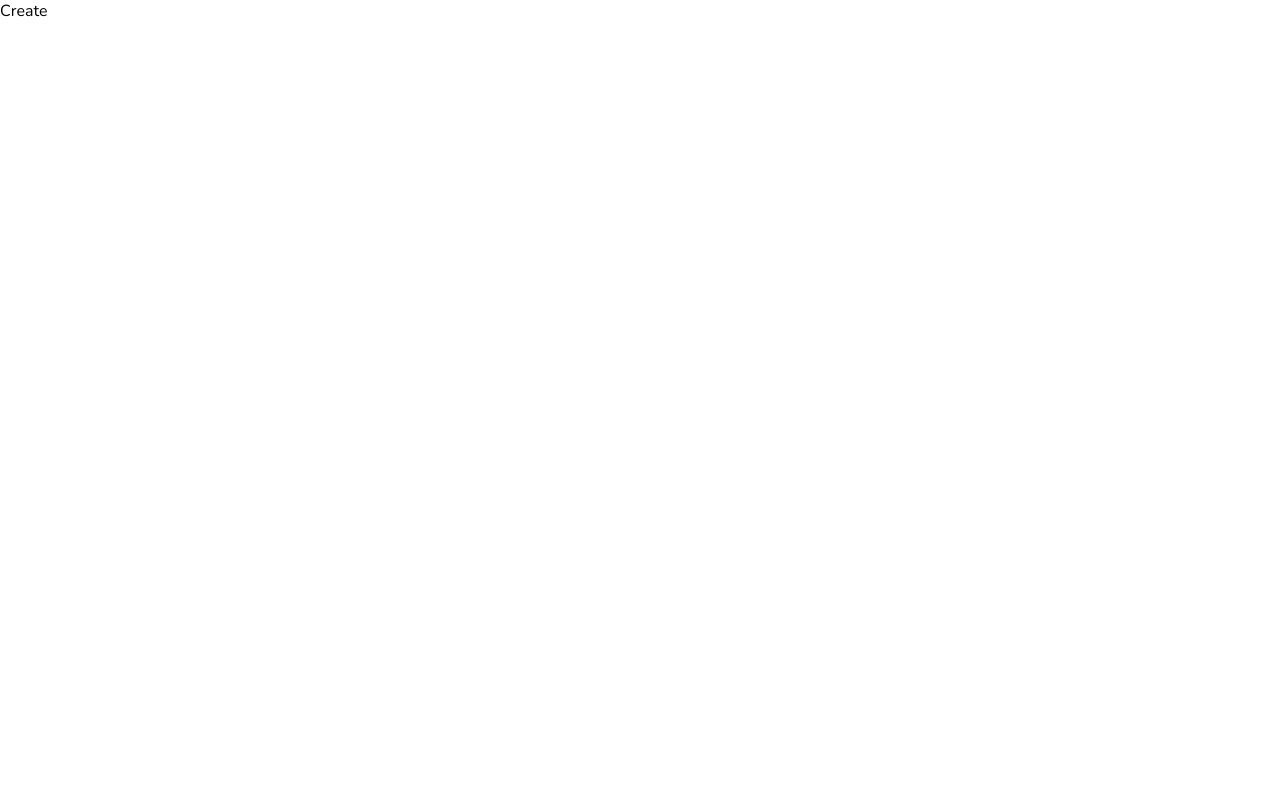
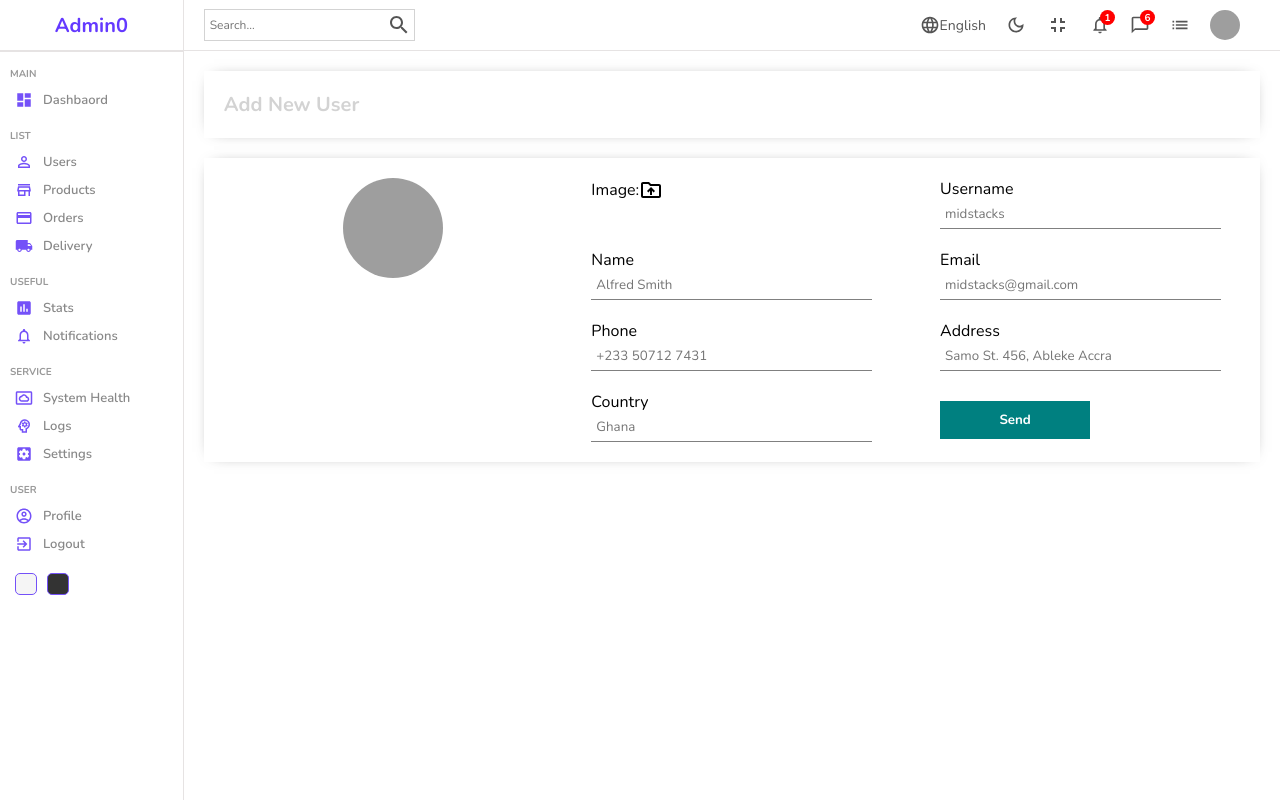
Before and after one commit to Midstackdev/react-firebase-admin, a React (Create React App) app: page /users/new in a window 1280 px wide. Built offline with nearby package versions, Linux system fonts and the light colour scheme; grey boxes are pictures that could not be loaded.

Commit message:
add item

```diff
--- a/src/App.jsx
+++ b/src/App.jsx
@@ -20,12 +20,12 @@ function App() {
             <Route path="users">
               <Route index element={<List/>}/>
               <Route path=":userId" element={<Show/>}/>
-              <Route path="new" element={<Create/>}/>
+              <Route path="new" element={<Create title="User"/>}/>
             </Route>
             <Route path="products">
               <Route index element={<List/>}/>
               <Route path=":productId" element={<Show/>}/>
-              <Route path="new" element={<Create/>}/>
+              <Route path="new" element={<Create title="Product"/>}/>
             </Route>
           </Route>
         </Routes>
--- a/src/components/datatable/Datatable.jsx
+++ b/src/components/datatable/Datatable.jsx
@@ -2,6 +2,7 @@ import React from 'react'
 import { DataGrid } from '@mui/x-data-grid';
 import './datatable.scss'
 import { userColumns, userRows } from '../../dummy';
+import { Link } from 'react-router-dom';
 
 const Datatable = () => {
 
@@ -13,7 +14,9 @@ const Datatable = () => {
             renderCell: () => {
               return (
                 <div className="cellAction">
-                  <div className="viewButton">View</div>
+                  <Link to="/users/2344">
+                    <div className="viewButton">View</div>
+                  </Link>
                   <div className="deleteButton">Delete</div>
                 </div>
               )
@@ -22,6 +25,12 @@ const Datatable = () => {
     ]
   return (
     <div className="datatable">
+      <div className="datatableTitle">
+        List of Users
+        <Link to="/users/new" className="link">
+          Add New
+        </Link>
+      </div>
       <DataGrid
         rows={userRows}
         columns={userColumns.concat(actionColumn)}
--- a/src/components/datatable/datatable.scss
+++ b/src/components/datatable/datatable.scss
@@ -1,6 +1,26 @@
 .datatable {
     height: 600px;
     padding: 20px;
+
+    .datatableTitle {
+        width: 100%;
+        font-size: 24px;
+        color: gray;
+        margin-bottom: 10px;
+        display: flex;
+        align-items: center;
+        justify-content: space-between;
+
+        .link {
+            color: green;
+            font-size: 16px;
+            font-weight: 400;
+            border: 1px solid green;
+            padding: 5px;
+            border-radius: 5px;
+            cursor: pointer;
+        }
+    }
 
     .cellWithImg {
         display: flex;
--- a/src/components/sidebar/Sidebar.jsx
+++ b/src/components/sidebar/Sidebar.jsx
@@ -1,30 +1,39 @@
 import { AccountCircleOutlined, CreditCard, Dashboard, ExitToApp, InsertChart, LocalShipping, NotificationsNone, PersonOutline, PsychologyOutlined, SettingsApplications, SettingsSystemDaydreamOutlined, StoreOutlined } from '@mui/icons-material'
 import React from 'react'
+import { Link } from 'react-router-dom'
 import './sidebar.scss'
 
 const Sidebar = () => {
   return (
     <div className="sidebar">
         <div className="top">
+            <Link to="/">
                 <div className="logo">Admin0</div>
+            </Link>
         </div>
         <hr />
         <div className="center">
             <ul>
                 <p className="title">MAIN</p>
+                <Link to="/">
                     <li>
                         <Dashboard className="icon"/>
                         <span>Dashbaord</span>
                     </li>
+                </Link>
                 <p className="title">LIST</p>
+                <Link to="/users">
                     <li>
                         <PersonOutline className="icon"/>
                         <span>Users</span>
                     </li>
+                </Link>
+                <Link to="/products">
                     <li>
                         <StoreOutlined className="icon"/>
                         <span>Products</span>
                     </li>
+                </Link>
                 <li>
                     <CreditCard className="icon"/>
                     <span>Orders</span>
--- a/src/pages/create/Create.jsx
+++ b/src/pages/create/Create.jsx
@@ -1,9 +1,74 @@
-import React from 'react'
+import { DriveFolderUploadOutlined } from '@mui/icons-material'
+import React, { useState } from 'react'
+import Navbar from '../../components/navbar/Navbar'
+import Sidebar from '../../components/sidebar/Sidebar'
 import './create.scss'
 
-const Create = () => {
+const Create = ({ title }) => {
+  const [file, setFile] = useState("")
   return (
-    <div>Create</div>
+    <div className="new">
+      <Sidebar/>
+      <div className="newContainer">
+        <Navbar/>
+        <div className="top">
+          <h1>Add New {title}</h1>
+        </div>
+        <div className="bottom">
+          <div className="left">
+            <img
+              src={file ? URL.createObjectURL(file) : "https://icon-library.com/images/no-image-icon/no-image-icon-0.jpg"}
+              alt=""
+              className=""
+            />
+          </div>
+          <div className="right">
+            <form>
+              <div className="formInput">
+                <label htmlFor="file">
+                  Image: <DriveFolderUploadOutlined className="icon"/>
+                </label>
+                <input
+                  type="file"
+                  onChange={e => setFile(e.target.files[0])}
+                  id="file"
+                  style={{ display: "none" }}
+                />
+              </div>
+              <div className="formInput">
+                <label htmlFor="">Username</label>
+                <input type="text" name="" id="" placeholder="midstacks"/>
+              </div>
+              <div className="formInput">
+                <label htmlFor="">Name</label>
+                <input type="text" name="" id="" placeholder="Alfred Smith"/>
+              </div>
+              <div className="formInput">
+                <label htmlFor="">Email</label>
+                <input type="email" name="" id="" placeholder="midstacks@gmail.com"/>
+              </div>
+              <div className="formInput">
+                <label htmlFor="">Phone</label>
+                <input type="text" name="" id="" placeholder="+233 50712 7431"/>
+              </div>
+              <div className="formInput">
+                <label htmlFor="">Address</label>
+                <input type="text" name="" id="" placeholder="Samo St. 456, Ableke Accra"/>
+              </div>
+              <div className="formInput">
+                <label htmlFor="">Country</label>
+                <input type="text" name="" id="" placeholder="Ghana"/>
+              </div>
+              <div className="formInput">
+                {/* <label htmlFor="">Country</label>
+                <input type="text" name="" id="" placeholder="Ghana"/> */}
+              <button>Send</button>
+              </div>
+            </form>
+          </div>
+        </div>
+      </div>
+    </div>
   )
 }
 
--- a/src/pages/create/create.scss
+++ b/src/pages/create/create.scss
@@ -0,0 +1,77 @@
+.new {
+    width: 100%;
+    display: flex;
+
+    .newContainer {
+        flex: 6;
+
+        .top,
+        .bottom {
+            -webkit-box-shadow: 0px 0px 15px -10px rgba(0, 0, 0, 0.75);
+            box-shadow: 0px 0px 15px -10px rgba(0, 0, 0, 0.75);
+            padding: 20px;
+            margin: 20px;
+            display: flex;
+
+            h1 {
+                color: lightgray;
+                font-size: 20px;
+            }
+
+            .left {
+                flex: 1;
+                text-align: center;
+
+                img {
+                    width: 100px;
+                    height: 100px;
+                    border-radius: 50%;
+                    object-fit: cover;
+                }
+            }
+
+            .right {
+                flex: 2;
+
+                form {
+                    display: flex;
+                    flex-wrap: wrap;
+                    gap: 20px;
+                    justify-content: space-around;
+
+                    .formInput {
+                        width: 40%;
+
+                        label {
+                            display: flex;
+                            align-items: center;
+
+                            .icon {
+                                cursor: pointer;
+                            }
+                        }
+
+                        input {
+                            width: 100%;
+                            padding: 5px;
+                            border: none;
+                            border-bottom: 1px solid gray;
+                            outline: none;
+                        }
+                    }
+
+                    button {
+                        width: 150px;
+                        padding: 10px;
+                        border: none;
+                        background-color: teal;
+                        color: white;
+                        font-weight: bold;
+                        cursor: pointer;
+                        margin-top: 10px;
+                    }
+                }
+            }
+        }
+    }
+}
--- a/src/pages/home/home.scss
+++ b/src/pages/home/home.scss
@@ -28,3 +28,7 @@
         }
     }
 }
+
+a {
+    text-decoration: none;
+}
```
Lines whose indentation alone changed are shown as unchanged.
